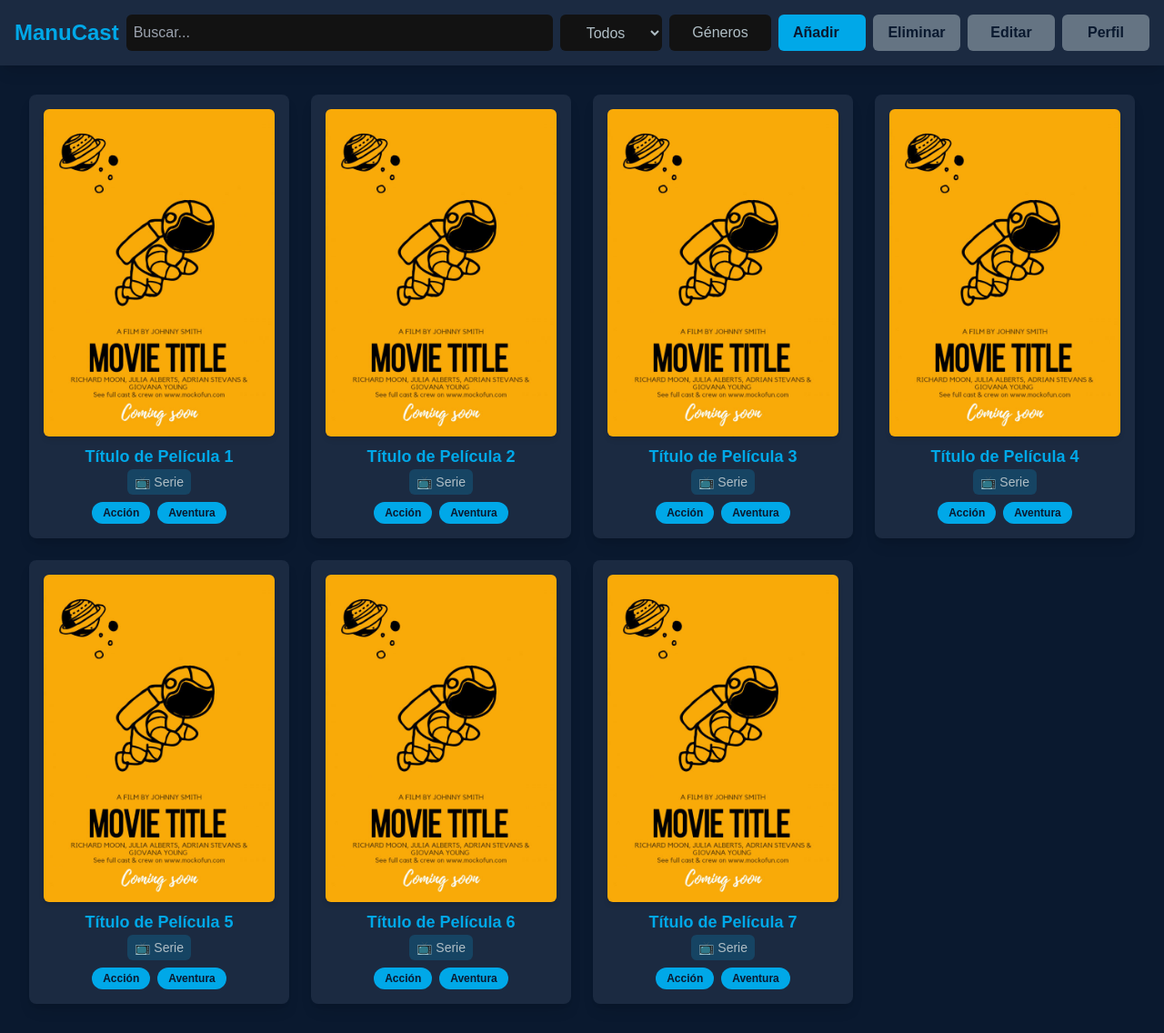
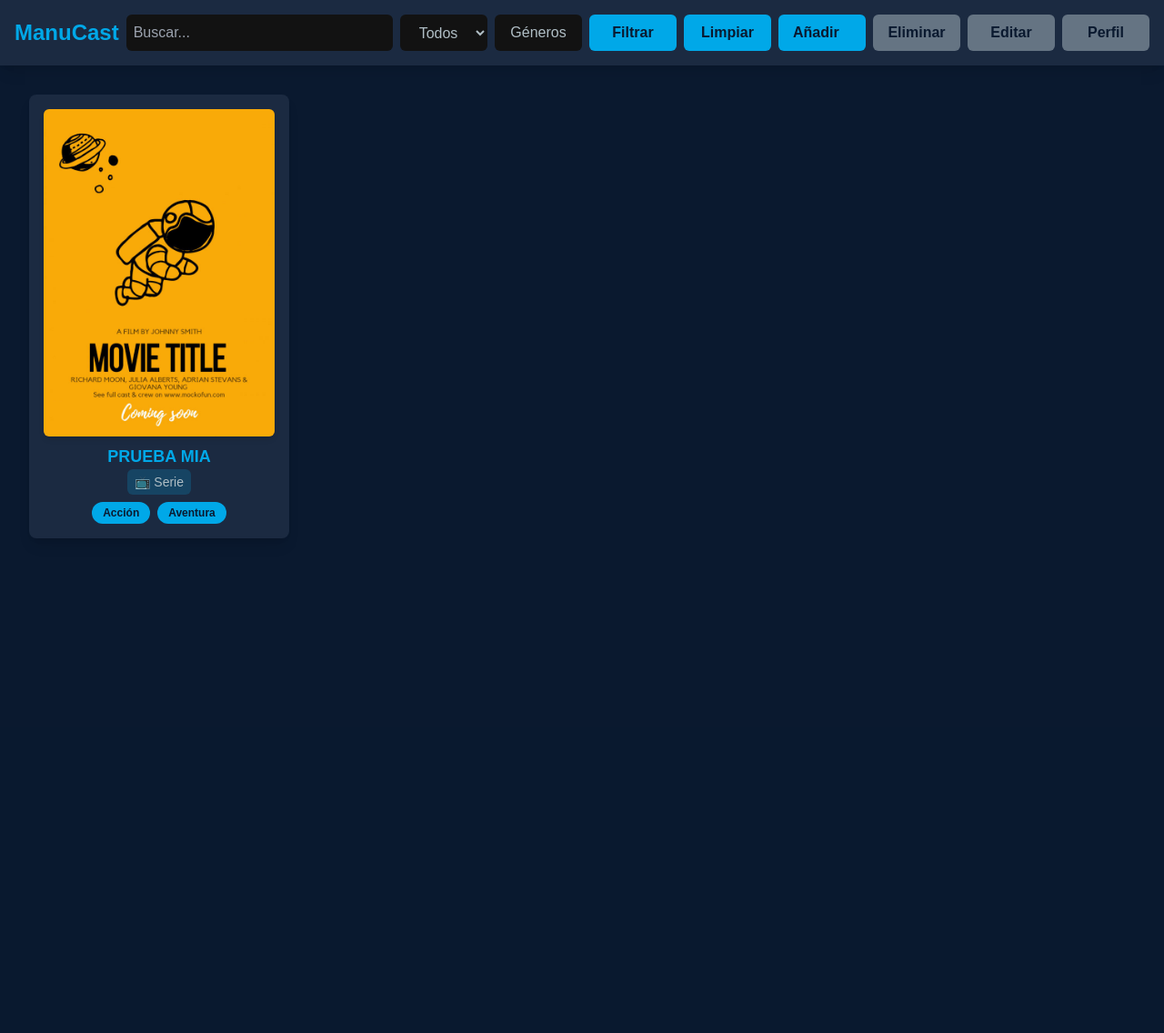
Before and after one commit to poltrop/castmanu, a Flask app: template templates/home.html in a window 1280 px wide. Shown: the whole page at 91% size. After the commit the page ends 592 px from the top, so only its background shows below. Run offline with Flask 3, Linux system fonts and the light colour scheme; the template is opened without the code that fills it, so the values that code supplies are empty; some libraries are stand-ins or nearby versions.

Commit message:
Arreglada home para funcionar con paginacion y añadidos botones de filtro

```diff
--- a/assets/js/main/mainHome.js
+++ b/assets/js/main/mainHome.js
@@ -1,5 +1,6 @@
 import { getAll } from "../getAll.js";
 import { toggleMenu, initHeader } from "../header.js";
+import { renderPagination } from "../paginacion.js";
 
 document.addEventListener("DOMContentLoaded", async () => {
     initHeader();
@@ -9,53 +10,72 @@ document.addEventListener("DOMContentLoaded", async () => {
     let filterToggle = document.getElementById("filterToggle");
     let filterMenu = document.getElementById("filterMenu");
     // Parte de filtros DESPUES DE CARGAR TODO
+    let filterButton = document.getElementById("filterButton");
+    let cleanButton = document.getElementById("cleanButton");
     let searchInput = document.getElementById("searchInput");
     let typeFilter = document.getElementById("typeFilter");
-    let movies = document.querySelectorAll(".movie-card");
 
     toggleMenu(filterToggle, filterMenu);
     toggleMenu(genreButton, genreDropdown, true);
-    searchInput.addEventListener("input", applyFilters);
-    typeFilter.addEventListener("change", applyFilters);
+    filterButton.addEventListener("click",applyFilters)
+    cleanButton.addEventListener("click",cleanFilters)
     typeFilter.addEventListener("change", changeGenreList);
-    genreOptions.forEach(option => {
-        option.addEventListener("click", () => {
-            let checkbox = option.querySelector(".genre-checkbox");
-            checkbox.checked = !checkbox.checked;
-            if (checkbox.checked) {
-                option.classList.add("bg-neon-cyan", "text-midnight-blue", "rounded-full", "font-bold");
-            } else {
-                option.classList.remove("bg-neon-cyan", "text-midnight-blue", "rounded-full", "font-bold");
-            } // Cambia el color al seleccionar
-        });
+    genreOptions.forEach(option => {option.addEventListener("click", () => selectGenero(option))});
+
+    let params = new URLSearchParams(window.location.search);
+    let titulo = params.get("titulo");
+    let tipo = params.get("tipo");
+    let generos = params.getAll("genero");
+
+    if (titulo)
+        searchInput.value = titulo;
+
+    if (tipo)
+        typeFilter.value = tipo;
+
+    generos.forEach(generoSelect => {
+        // Buscamos el input con ese valor
+        let input = document.querySelector(`.genre-checkbox[value="${generoSelect}"]`);
+        if (input) {
+            // Subimos al label contenedor
+            let label = input.closest("label");
+            if (label) {
+                selectGenero(label);
+            }
+        }
     });
 
-
     // Ejecucion de funciones que rellenan cosas
-    //getAll();
+    getAll();
 
     function applyFilters() {
-        //console.log("filtrando");
+        console.log("filtrando");
         let searchText = searchInput.value.toLowerCase();
         //console.log(searchText);
         let selectedType = typeFilter.value.toLowerCase();
-        let selectedGenres = Array.from(document.querySelectorAll(".genre-checkbox:checked"))
-            .map(checkbox => checkbox.value);
+        let selectedGenres = Array.from(document.querySelectorAll(".genre-checkbox:checked")).map(checkbox => checkbox.value);
 
-        movies.forEach(movie => {
-            let title = movie.querySelector("h3").textContent.toLowerCase();
-            //console.log(title);
-            let type = movie.querySelector(".movie-type").textContent.trim().toLowerCase();
-            let movieGenres = Array.from(movie.querySelectorAll(".movie-genre"))
-                .map(genre => genre.dataset.genero.toLowerCase()); // Usamos dataset
-            //console.log(movieGenres)
-            //console.log(selectedGenres)
-            let matchesSearch = !searchText || title.includes(searchText);
-            let matchesType = selectedType === "todo" || type.includes(selectedType);
-            let matchesGenres = !selectedGenres.length || selectedGenres.every(genre => movieGenres.includes(genre));
+        if (!searchText && selectedType == "todo" && selectedGenres.length == 0)
+            return
 
-            movie.classList.toggle("hidden", !(matchesSearch && matchesType && matchesGenres));
-        });
+        let extras = [];
+        if (searchText)
+            extras.push(`titulo=${searchText}`);
+        if (selectedType != "todo")
+            extras.push(`tipo=${selectedType}`);
+        if (selectedGenres.length > 0){
+            selectedGenres.forEach(genero => {
+                extras.push(`genero=${genero}`);
+            });
+        }
+
+        let queryParams = extras.length > 0 ? "?" + extras.join("&") : "";
+
+        window.location.href = `home.html${queryParams}`;
+    }
+
+    function cleanFilters(){
+        window.location.href = "home.html";
     }
 
     function changeGenreList(){
@@ -75,4 +95,14 @@ document.addEventListener("DOMContentLoaded", async () => {
             movieGenres.forEach(label => label.classList.add('hidden'));
         }
     }
+
+    function selectGenero(option){
+        let checkbox = option.querySelector(".genre-checkbox");
+        checkbox.checked = !checkbox.checked;
+        if (checkbox.checked) {
+            option.classList.add("bg-neon-cyan", "text-midnight-blue", "rounded-full", "font-bold");
+        } else {
+            option.classList.remove("bg-neon-cyan", "text-midnight-blue", "rounded-full", "font-bold");
+        } // Cambia el color al seleccionar
+    }
 });
--- a/templates/home.html
+++ b/templates/home.html
@@ -34,14 +34,14 @@
 
             <!-- Menú de filtros (oculto en pantallas pequeñas) -->
             <div id="filterMenu" class="hidden absolute mx-2 top-12 right-0 bg-steel-blue p-4 rounded-md shadow-lg lg:relative lg:top-auto lg:right-auto lg:bg-transparent lg:p-0 lg:shadow-none lg:flex lg:gap-2">
-                <select id="typeFilter" class="mb-2 p-2 lg:mb-0 bg-deep-black text-center text-gray-blue rounded-md focus:ring-2 focus:ring-neon-cyan w-28">
+                <select id="typeFilter" class="mb-2 p-2 lg:mb-0 bg-deep-black text-center text-gray-blue rounded-md focus:ring-2 focus:ring-neon-cyan w-24">
                     <option value="todo">Todos</option>
                     <option value="pelicula">Películas</option>
                     <option value="serie">Series</option>
                     <option value="otro">Otros</option>
                 </select>
                 <div class="relative">
-                    <button id="genreButton" class="w-28 p-2 bg-deep-black text-gray-blue rounded-md focus:ring-2 focus:ring-neon-cyan">Géneros</button>
+                    <button id="genreButton" class="w-24 p-2 bg-deep-black text-gray-blue rounded-md focus:ring-2 focus:ring-neon-cyan">Géneros</button>
                     <div id="genreDropdown" class="absolute mt-2 bg-deep-black text-gray-blue rounded-md shadow-md p-4 w-48 h-96 hidden gap-2 overflow-y-auto hidden">
                         <label class="block cursor-pointer genre-option py-1 my-1 text-center movie-genre"><input type="checkbox" value="Acción" class="genre-checkbox hidden"> <span>🎬 Acción</span></label>
                         <label class="block cursor-pointer genre-option py-1 my-1 text-center serie-genre"><input type="checkbox" value="Acción y Aventura" class="genre-checkbox hidden"> <span>📺 Acción y Aventura</span></label>
@@ -72,6 +72,8 @@
                         <label class="block cursor-pointer genre-option py-1 my-1 text-center"><input type="checkbox" value="Western" class="genre-checkbox hidden"> <span>🎬📺 Western</span></label>
                     </div>
                 </div>
+                <button id="filterButton" class="w-24 bg-neon-cyan px-4 py-2 mt-2 lg:mt-0 rounded-md text-midnight-blue font-bold hover:scale-105 transition">Filtrar</button>
+                <button id="cleanButton" class="w-24 bg-neon-cyan px-4 py-2 mt-2 lg:mt-0 rounded-md text-midnight-blue font-bold hover:scale-105 transition">Limpiar</button>
             </div>
         </div>
 
@@ -96,78 +98,17 @@
 
     <!-- Contenido principal -->
     <main class="p-8">
-        <div class="grid grid-cols-1 sm:grid-cols-2 lg:grid-cols-4 gap-6">
+        <div id="cards" class="grid grid-cols-1 sm:grid-cols-2 lg:grid-cols-4 gap-6">
             <!-- Tarjeta de película -->
             <a href="#" class="movie-card bg-steel-blue p-4 rounded-lg shadow-lg flex flex-col items-center hover:scale-105 transition">
                 <img src="../assets/img/poster.jpg" alt="Portada" class="w-full rounded-md shadow-md">
-                <h3 class="text-neon-cyan text-lg font-bold mt-2 text-center">Título de Película 1</h3>
+                <h3 class="text-neon-cyan text-lg font-bold mt-2 text-center">PRUEBA MIA</h3>
                 <p class="movie-type text-sm text-gray-blue text-center bg-neon-cyan/20 px-2 py-1 rounded-md">📺 Serie</p>
                 <div class="flex flex-wrap gap-2 mt-2">
                     <span class="movie-genre bg-neon-cyan text-midnight-blue px-3 py-1 rounded-full text-xs font-bold" data-genero="accion">Acción</span>
                     <span class="movie-genre bg-neon-cyan text-midnight-blue px-3 py-1 rounded-full text-xs font-bold" data-genero="aventura">Aventura</span>
                 </div>
             </a>
-            <!-- Tarjeta de película -->
-            <div class="movie-card bg-steel-blue p-4 rounded-lg shadow-lg flex flex-col items-center hover:scale-105 transition">
-                <img src="../assets/img/poster.jpg" alt="Portada" class="w-full rounded-md shadow-md">
-                <h3 class="text-neon-cyan text-lg font-bold mt-2 text-center">Título de Película 2</h3>
-                <p class="movie-type text-sm text-gray-blue text-center bg-neon-cyan/20 px-2 py-1 rounded-md">📺 Serie</p>
-                <div class="flex flex-wrap gap-2 mt-2">
-                    <span class="movie-genre bg-neon-cyan text-midnight-blue px-3 py-1 rounded-full text-xs font-bold" data-genero="accion">Acción</span>
-                    <span class="movie-genre bg-neon-cyan text-midnight-blue px-3 py-1 rounded-full text-xs font-bold" data-genero="aventura">Aventura</span>
-                </div>
-            </div>
-            <!-- Tarjeta de película -->
-            <div class="movie-card bg-steel-blue p-4 rounded-lg shadow-lg flex flex-col items-center">
-                <img src="../assets/img/poster.jpg" alt="Portada" class="w-full rounded-md shadow-md">
-                <h3 class="text-neon-cyan text-lg font-bold mt-2 text-center">Título de Película 3</h3>
-                <p class="movie-type text-sm text-gray-blue text-center bg-neon-cyan/20 px-2 py-1 rounded-md">📺 Serie</p>
-                <div class="flex flex-wrap gap-2 mt-2">
-                    <span class="movie-genre bg-neon-cyan text-midnight-blue px-3 py-1 rounded-full text-xs font-bold" data-genero="accion">Acción</span>
-                    <span class="movie-genre bg-neon-cyan text-midnight-blue px-3 py-1 rounded-full text-xs font-bold" data-genero="aventura">Aventura</span>
-                </div>
-            </div>
-            <!-- Tarjeta de película -->
-            <div class="movie-card bg-steel-blue p-4 rounded-lg shadow-lg flex flex-col items-center">
-                <img src="../assets/img/poster.jpg" alt="Portada" class="w-full rounded-md shadow-md">
-                <h3 class="text-neon-cyan text-lg font-bold mt-2 text-center">Título de Película 4</h3>
-                <p class="movie-type text-sm text-gray-blue text-center bg-neon-cyan/20 px-2 py-1 rounded-md">📺 Serie</p>
-                <div class="flex flex-wrap gap-2 mt-2">
-                    <span class="movie-genre bg-neon-cyan text-midnight-blue px-3 py-1 rounded-full text-xs font-bold" data-genero="accion">Acción</span>
-                    <span class="movie-genre bg-neon-cyan text-midnight-blue px-3 py-1 rounded-full text-xs font-bold" data-genero="aventura">Aventura</span>
-                </div>
-            </div>
-            <!-- Tarjeta de película -->
-            <div class="movie-card bg-steel-blue p-4 rounded-lg shadow-lg flex flex-col items-center">
-                <img src="../assets/img/poster.jpg" alt="Portada" class="w-full rounded-md shadow-md">
-                <h3 class="text-neon-cyan text-lg font-bold mt-2 text-center">Título de Película 5</h3>
-                <p class="movie-type text-sm text-gray-blue text-center bg-neon-cyan/20 px-2 py-1 rounded-md">📺 Serie</p>
-                <div class="flex flex-wrap gap-2 mt-2">
-                    <span class="movie-genre bg-neon-cyan text-midnight-blue px-3 py-1 rounded-full text-xs font-bold" data-genero="accion">Acción</span>
-                    <span class="movie-genre bg-neon-cyan text-midnight-blue px-3 py-1 rounded-full text-xs font-bold" data-genero="aventura">Aventura</span>
-                </div>
-            </div>
-            <!-- Tarjeta de película -->
-            <div class="movie-card bg-steel-blue p-4 rounded-lg shadow-lg flex flex-col items-center">
-                <img src="../assets/img/poster.jpg" alt="Portada" class="w-full rounded-md shadow-md">
-                <h3 class="text-neon-cyan text-lg font-bold mt-2 text-center">Título de Película 6</h3>
-                <p class="movie-type text-sm text-gray-blue text-center bg-neon-cyan/20 px-2 py-1 rounded-md">📺 Serie</p>
-                <div class="flex flex-wrap gap-2 mt-2">
-                    <span class="movie-genre bg-neon-cyan text-midnight-blue px-3 py-1 rounded-full text-xs font-bold" data-genero="accion">Acción</span>
-                    <span class="movie-genre bg-neon-cyan text-midnight-blue px-3 py-1 rounded-full text-xs font-bold" data-genero="aventura">Aventura</span>
-                </div>
-            </div>
-            <!-- Tarjeta de película -->
-            <div class="movie-card bg-steel-blue p-4 rounded-lg shadow-lg flex flex-col items-center">
-                <img src="../assets/img/poster.jpg" alt="Portada" class="w-full rounded-md shadow-md">
-                <h3 class="text-neon-cyan text-lg font-bold mt-2 text-center">Título de Película 7</h3>
-                <p class="movie-type text-sm text-gray-blue text-center bg-neon-cyan/20 px-2 py-1 rounded-md">📺 Serie</p>
-                <div class="flex flex-wrap gap-2 mt-2">
-                    <span class="movie-genre bg-neon-cyan text-midnight-blue px-3 py-1 rounded-full text-xs font-bold" data-genero="accion">Acción</span>
-                    <span class="movie-genre bg-neon-cyan text-midnight-blue px-3 py-1 rounded-full text-xs font-bold" data-genero="aventura">Aventura</span>
-                </div>
-            </div>
-
         </div>
     </main>
 </body>
```
